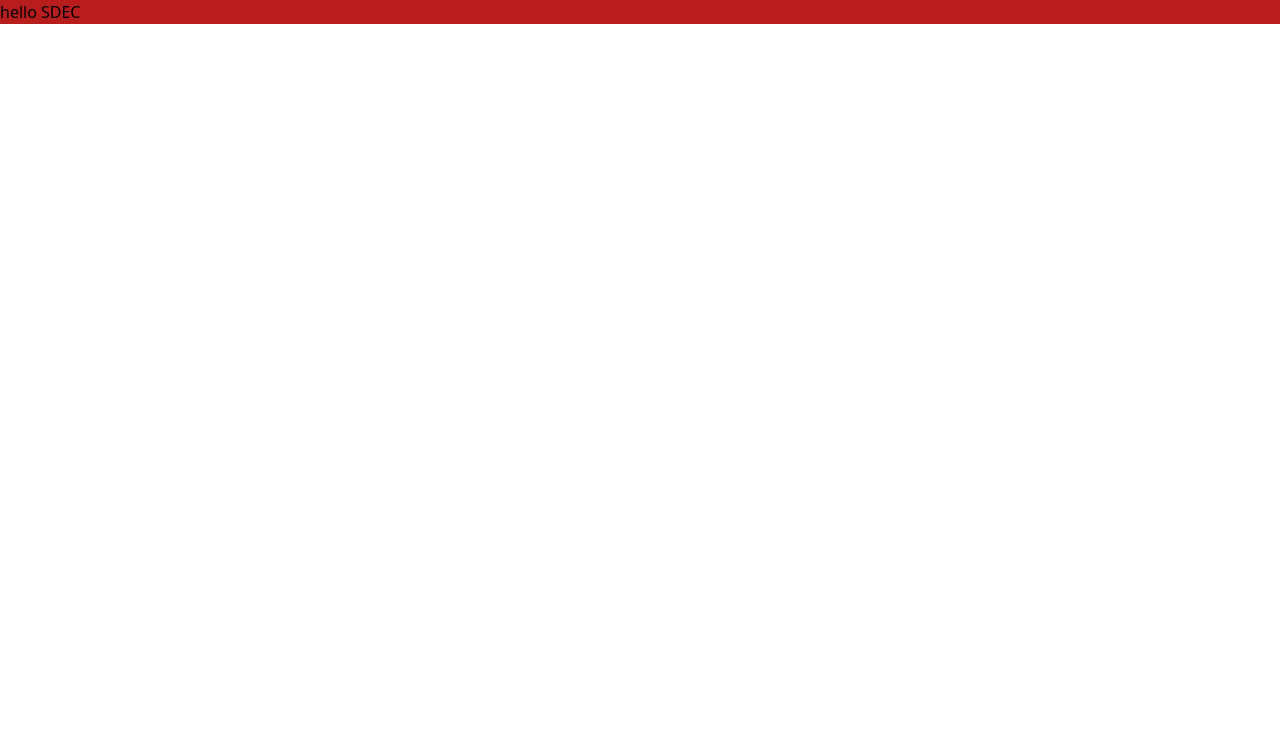
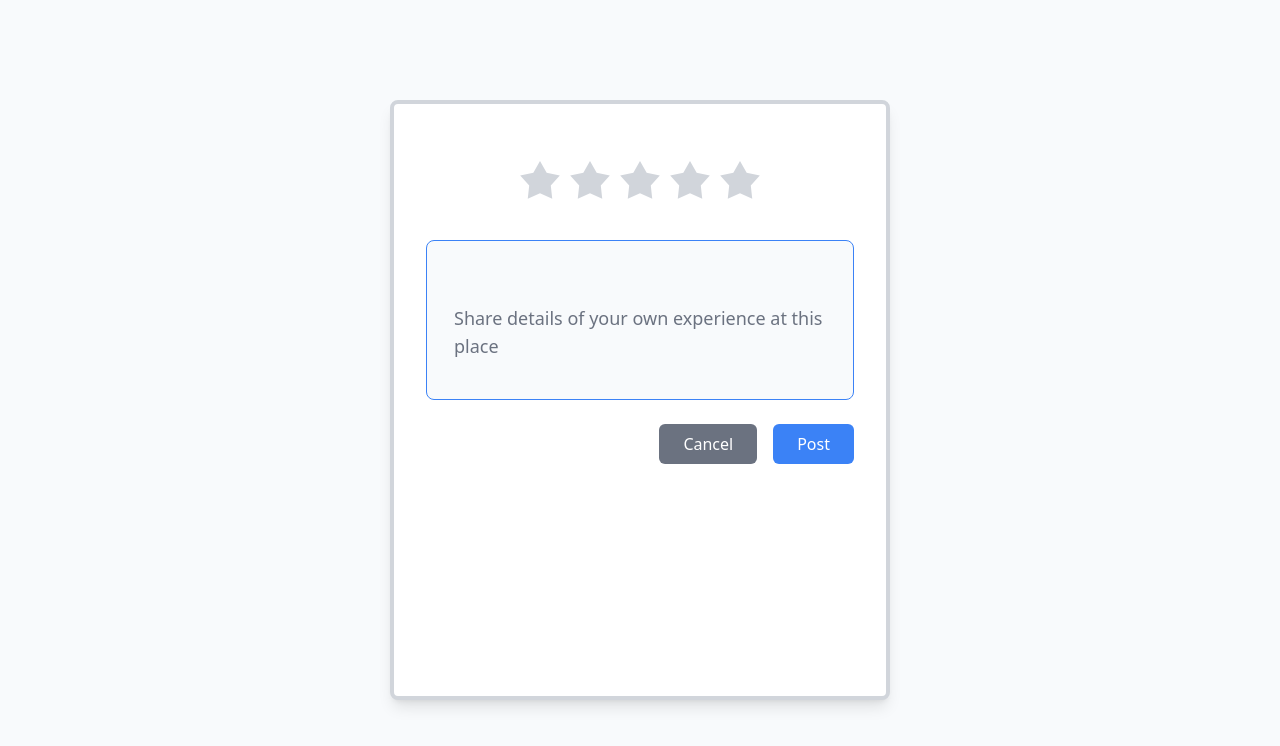
Before and after one commit to Ajnastk/GRB-SOFTWARE, a React (Vite) app in the folder client/: page /admin in a window 1280 px wide. Shown: the top 746 px of the page. Built offline with nearby package versions, Linux system fonts and the light colour scheme.

Commit message:
ui part 70% complete

```diff
--- a/client/package.json
+++ b/client/package.json
@@ -11,7 +11,8 @@
   },
   "dependencies": {
     "react": "^18.3.1",
-    "react-dom": "^18.3.1"
+    "react-dom": "^18.3.1",
+    "react-router-dom": "^7.0.2"
   },
   "devDependencies": {
     "@eslint/js": "^9.15.0",
@@ -19,6 +20,7 @@
     "@types/react-dom": "^18.3.1",
     "@vitejs/plugin-react-swc": "^3.5.0",
     "autoprefixer": "^10.4.20",
+    "daisyui": "^4.12.22",
     "eslint": "^9.15.0",
     "eslint-plugin-react": "^7.37.2",
     "eslint-plugin-react-hooks": "^5.0.0",
--- a/client/src/components/App.jsx
+++ /dev/null
@@ -1,10 +0,0 @@
-
-function App() {
-
-
-  return (
-<h1 className="bg-red-700">hello SDEC</h1>
-  )
-}
-
-export default App
--- /dev/null
+++ b/client/src/components/admin/AdminPage.jsx
@@ -0,0 +1,17 @@
+
+import ReviewList from "./ReviewList";
+
+const AdminPage = () => {
+  return (
+    <div className="min-h-screen bg-slate-50 p-8">
+      <h1 className="text-3xl font-bold text-center mb-8">Admin Dashboard</h1>
+      {/* You can add more admin components here like Login/SignUp */}
+
+      <div className="bg-white p-6 rounded-lg shadow-lg">
+        <ReviewList />
+      </div>
+    </div>
+  );
+};
+
+export default AdminPage;
--- /dev/null
+++ b/client/src/components/admin/ReviewList.jsx
@@ -0,0 +1,50 @@
+import  { useState, useEffect } from "react";
+
+const ReviewList = () => {
+  const [reviews, setReviews] = useState([]);
+
+  useEffect(() => {
+    const fetchReviews = async () => {
+      try {
+        const response = await fetch("http://localhost:5000/api/reviews");
+        if (!response.ok) {
+          throw new Error("Failed to fetch reviews");
+        }
+        const data = await response.json();
+        setReviews(data);
+      } catch (error) {
+        console.error("Error fetching reviews:", error);
+      }
+    };
+
+    fetchReviews();
+  }, []);
+
+  return (
+    <div className="p-4">
+      <h2 className="text-2xl font-bold mb-4">Reviews</h2>
+      <div className="space-y-4">
+        {reviews.length === 0 ? (
+          <p>No reviews available.</p>
+        ) : (
+          reviews.map((review) => (
+            <div key={review._id} className="border p-4 rounded-lg shadow-md">
+              <div className="flex justify-between mb-2">
+                <h3 className="text-xl font-semibold">{review.user}</h3>
+                <div className="text-yellow-500">
+                  {Array.from({ length: review.rating }).map((_, index) => (
+                    <span key={index}>⭐</span>
+                  ))}
+                </div>
+              </div>
+              <p>{review.comment}</p>
+              <p className="text-sm text-gray-500 mt-2">Date: {review.date}</p>
+            </div>
+          ))
+        )}
+      </div>
+    </div>
+  );
+};
+
+export default ReviewList;
--- /dev/null
+++ b/client/src/components/user/Rating.jsx
@@ -0,0 +1,39 @@
+import { useState } from "react";
+import TextInput from "./TextInput";
+
+const Rating = () => {
+  const [selectedRating, setSelectedRating] = useState(0); // No star selected initially
+
+  const handleRatingChange = (rating) => {
+    setSelectedRating(rating); // Update selected rating when a star is clicked
+  };
+
+  return (
+    <div className="flex items-center justify-center min-h-screen bg-slate-50">
+      <div className="w-[500px] h-[600px] p-8 bg-white border-4 border-gray-300 rounded-lg shadow-lg">
+        {/* Star Rating */}
+        <div className="mt-6 flex justify-center">
+          {[1, 2, 3, 4, 5].map((star) => (
+            <div
+              key={star}
+              className={`mask mask-star-2 cursor-pointer ${
+                selectedRating >= star ? "bg-orange-400" : "bg-gray-300"
+              }`}
+              onClick={() => handleRatingChange(star)}
+              style={{
+                width: "40px",
+                height: "40px",
+                margin: "0 5px",
+              }}
+            ></div>
+          ))}
+        </div>
+
+        {/* Text Input */}
+        <TextInput />
+      </div>
+    </div>
+  );
+};
+
+export default Rating;
--- /dev/null
+++ b/client/src/components/user/TextInput.jsx
@@ -0,0 +1,46 @@
+const TextInput = () => {
+    return (
+      <div className="relative w-full max-w-lg mt-10 mx-auto px-4 sm:px-0">
+        {/* Input Field */}
+        <input
+          id="text-input"
+          type="text"
+          placeholder=""
+          className="peer input input-bordered w-full h-40 text-lg bg-slate-50 border-blue-500 text-black placeholder-transparent focus:ring-blue-600"
+        />
+
+        {/* Floating Label */}
+        <label
+          htmlFor="text-input"
+          className="absolute left-4 px-3 top-3 text-gray-400 text-lg transition-all peer-placeholder-shown:top-16 peer-placeholder-shown:text-gray-500 peer-placeholder-shown:text-lg peer-focus:top-4 peer-focus:text-blue-600 peer-focus:text-sm"
+        >
+          Share details of your own experience at this place
+        </label>
+
+        {/* Buttons */}
+        <div className="mt-6 flex justify-end flex-col sm:flex-row sm:space-x-4 space-y-4 sm:space-y-0">
+          <button
+            className="bg-gray-500 text-white py-2 px-6 rounded-md hover:bg-gray-600 w-full sm:w-auto"
+            onClick={() => {
+              // Reset input field
+              document.getElementById('text-input').value = '';
+            }}
+          >
+            Cancel
+          </button>
+
+          <button
+            className="bg-blue-500 text-white py-2 px-6 rounded-md hover:bg-blue-600 w-full sm:w-auto"
+            onClick={() => {
+              // Handle post action here
+              alert('Post button clicked!');
+            }}
+          >
+            Post
+          </button>
+        </div>
+      </div>
+    );
+  };
+
+  export default TextInput;
--- a/client/src/main.jsx
+++ b/client/src/main.jsx
@@ -1,10 +1,41 @@
 import { StrictMode } from 'react'
 import { createRoot } from 'react-dom/client'
 import './styles/index.css'
-import App from './components/App.jsx'
+import Rating from './components/user/Rating.jsx'
+
 
 createRoot(document.getElementById('root')).render(
   <StrictMode>
-    <App />
+    <Rating />
   </StrictMode>,
 )
+
+
+
+// import ReactDOM from "react-dom/client";
+// import { createBrowserRouter, RouterProvider} from "react-router-dom";
+// import Rating from './components/user/Rating.jsx'; // Rating component
+// import AdminPage from './components/admin/AdminPage.jsx'; // Admin page component
+
+
+
+
+// const appRouter = createBrowserRouter([
+//   {
+//     path: "/",
+//     element: < Rating/>,
+//     children: [
+//       {
+//         path: "/admin",
+//         element: (
+//             <AdminPage />
+//         ),
+//       },
+//     ],
+//     errorElement: <div><h1>Something went wrong...</h1></div>, // Error handling
+//   },
+// ]);
+
+// const root = ReactDOM.createRoot(document.getElementById("root"));
+
+// root.render(<RouterProvider router={appRouter} />);
--- a/client/tailwind.config.js
+++ b/client/tailwind.config.js
@@ -1,4 +1,7 @@
 /** @type {import('tailwindcss').Config} */
+
+import daisyui from 'daisyui';
+
 export default {
   content: [
     "./index.html",
@@ -7,5 +10,15 @@ export default {
   theme: {
     extend: {},
   },
-  plugins: [],
-}
+  plugins: [daisyui], // Use the imported `daisyui` plugin
+  daisyui: {
+    themes: false, // false: only light + dark | true: all themes | array: specific themes like this ["light", "dark", "cupcake"]
+   darkTheme: "dark", // name of one of the included themes for dark mode
+    base: true, // applies background color and foreground color for root element by default
+    styled: true, // include daisyUI colors and design decisions for all components
+    utils: true, // adds responsive and modifier utility classes
+    prefix: "", // prefix for daisyUI classnames (components, modifiers and responsive class names. Not colors)
+    logs: true, // Shows info about daisyUI version and used config in the console when building your CSS
+    themeRoot: ":root", // The element that receives theme color CSS variables
+  },
+ }
```
Also changed, not shown: 1 other file (tests, documents, lock files or other folders).
